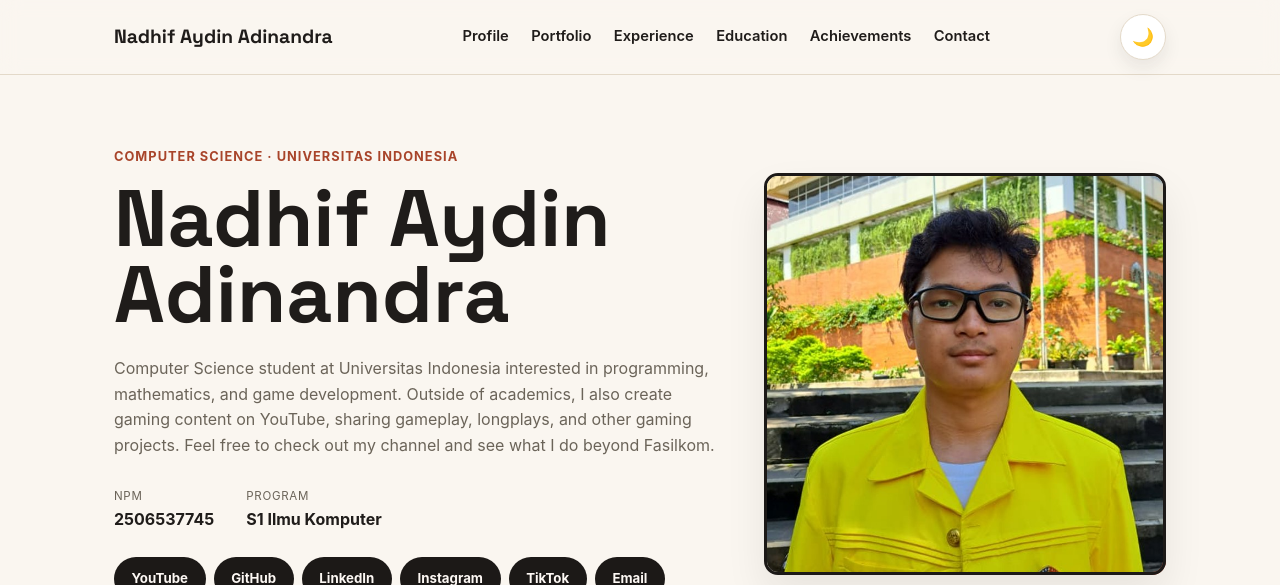
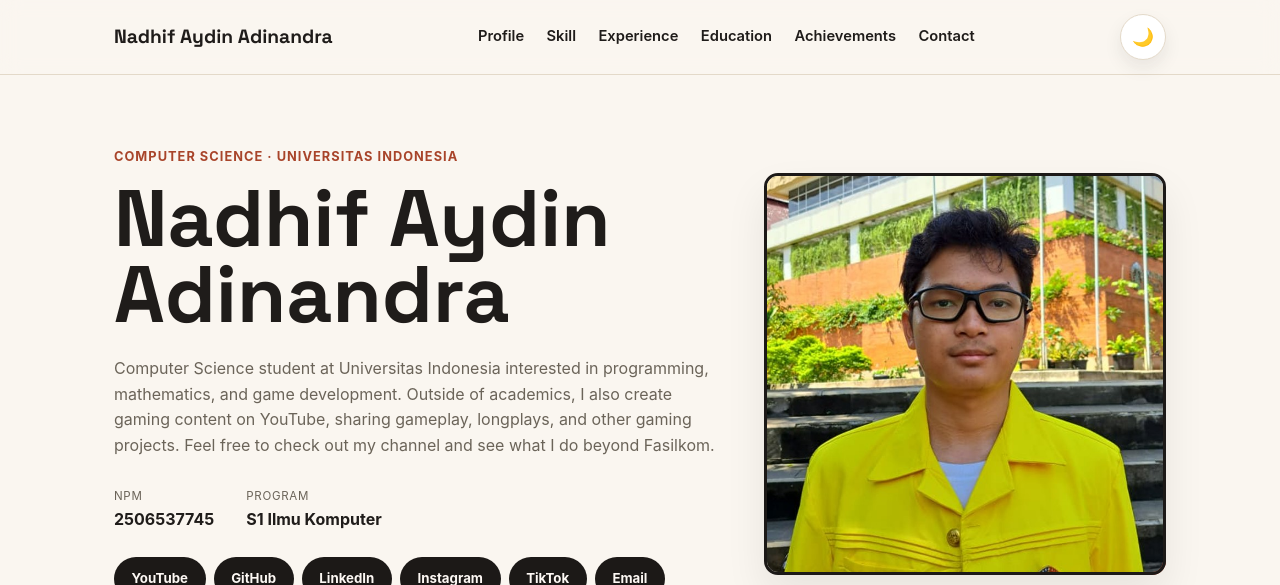
Before and after one commit to tayanadhif/myportofolio, a Django app: page / in a window 1280 px wide. Shown: the top 585 px of the page. Run offline with Django 5.2, Linux system fonts and the light colour scheme.

```diff
--- a/templates/index.html
+++ b/templates/index.html
@@ -16,7 +16,7 @@
             <a href="#profile" class="brand">Nadhif Aydin Adinandra</a>
             <nav aria-label="Main navigation">
                 <a href="#profile">Profile</a>
-                <a href="#portfolio">Portfolio</a>
+                <a href="#skill">Skill</a>
                 <a href="#experience">Experience</a>
                 <a href="#education">Education</a>
                 <a href="#achievements">Achievements</a>
```
